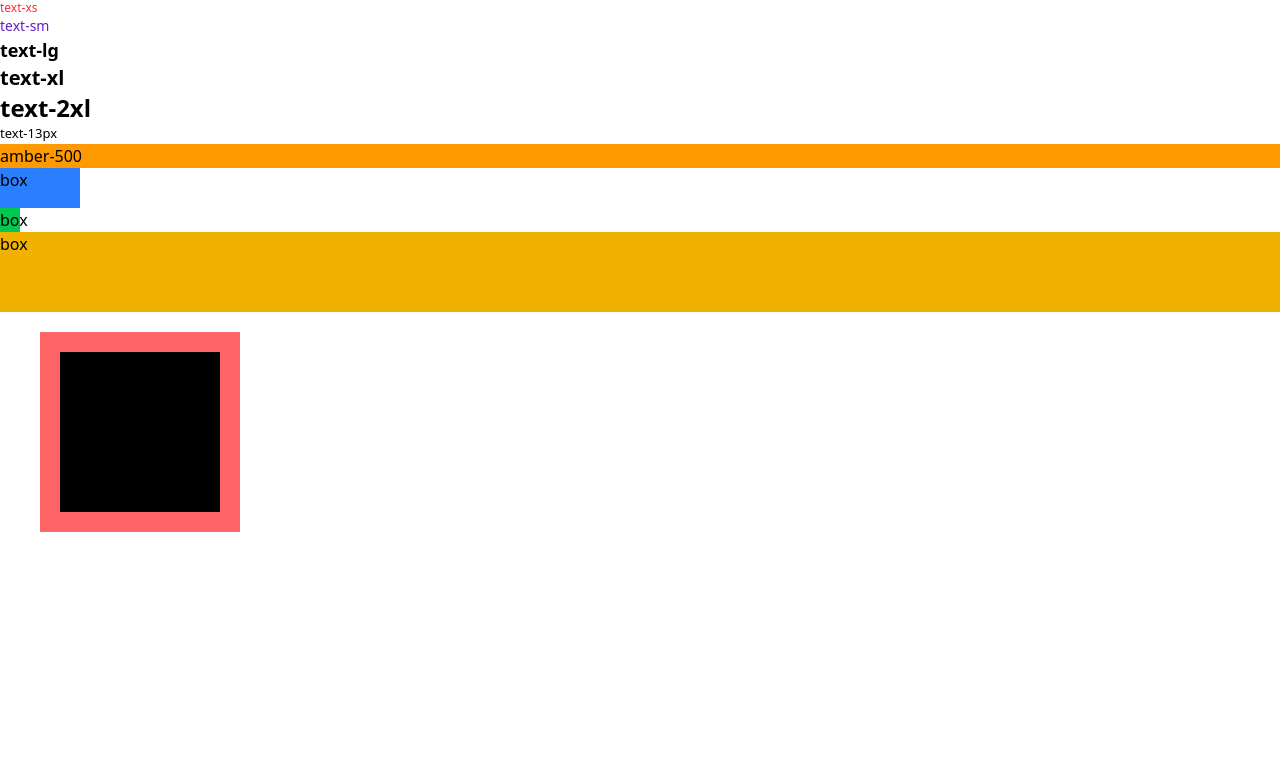
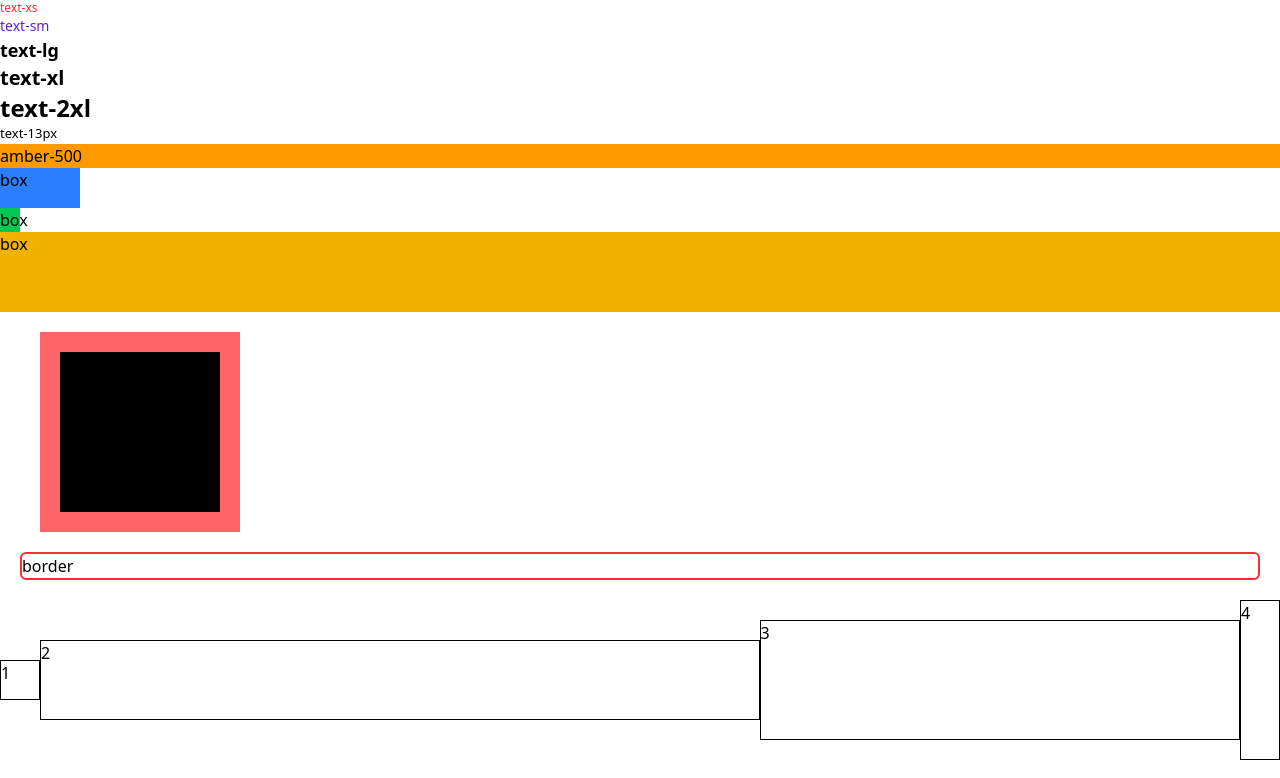
Before and after one commit to this-and-that-dev/onebite-exam, a React (Vite) app: page / in a window 1280 px wide. Shown: the top 778 px of the page. Built offline with nearby package versions, Linux system fonts and the light colour scheme.

Commit message:
8. (2.3) Tailwind CSS 핵심정리 2

```diff
--- a/src/App.tsx
+++ b/src/App.tsx
@@ -20,6 +20,15 @@ function App() {
       <div className="m-5 ml-10 h-50 w-50 bg-red-400 px-5 py-5">
         <div className="h-full w-full bg-black"></div>
       </div>
+      {/*5. 보더*/}
+      <div className="m-5 rounded-md border-2 border-red-500">border</div>
+      {/*6. 플렉스 컨테이너*/}
+      <div className="flex flex-row items-center-safe justify-evenly">
+        <div className="h-10 w-10 border">1</div>
+        <div className="h-20 w-10 flex-3 border">2</div>
+        <div className="h-30 w-10 flex-2 border">3</div>
+        <div className="h-40 w-10 border">4</div>
+      </div>
     </>
   );
 }
```
